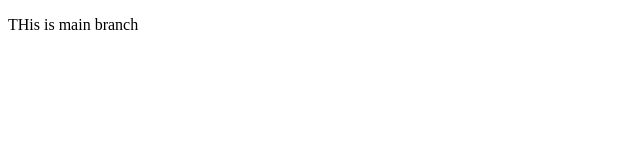
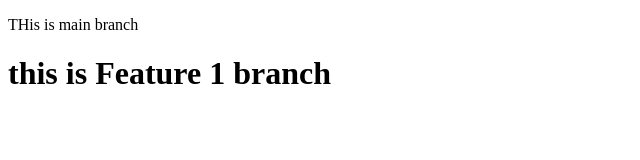
Before and after one commit to Vivekchavda1374/Git-Demo, a plain HTML site: page index.html in a window 1280 px wide. Shown: the whole page, without its empty margins (0-640 px from the left). Drawn offline with Linux system fonts and the light colour scheme.

Commit message:
added branch

```diff
--- a/index.html
+++ b/index.html
@@ -7,5 +7,6 @@
 </head>
 <body>
     <p>THis is main branch</p>
+    <h1> this is Feature 1 branch</h1>
 </body>
 </html>
```
